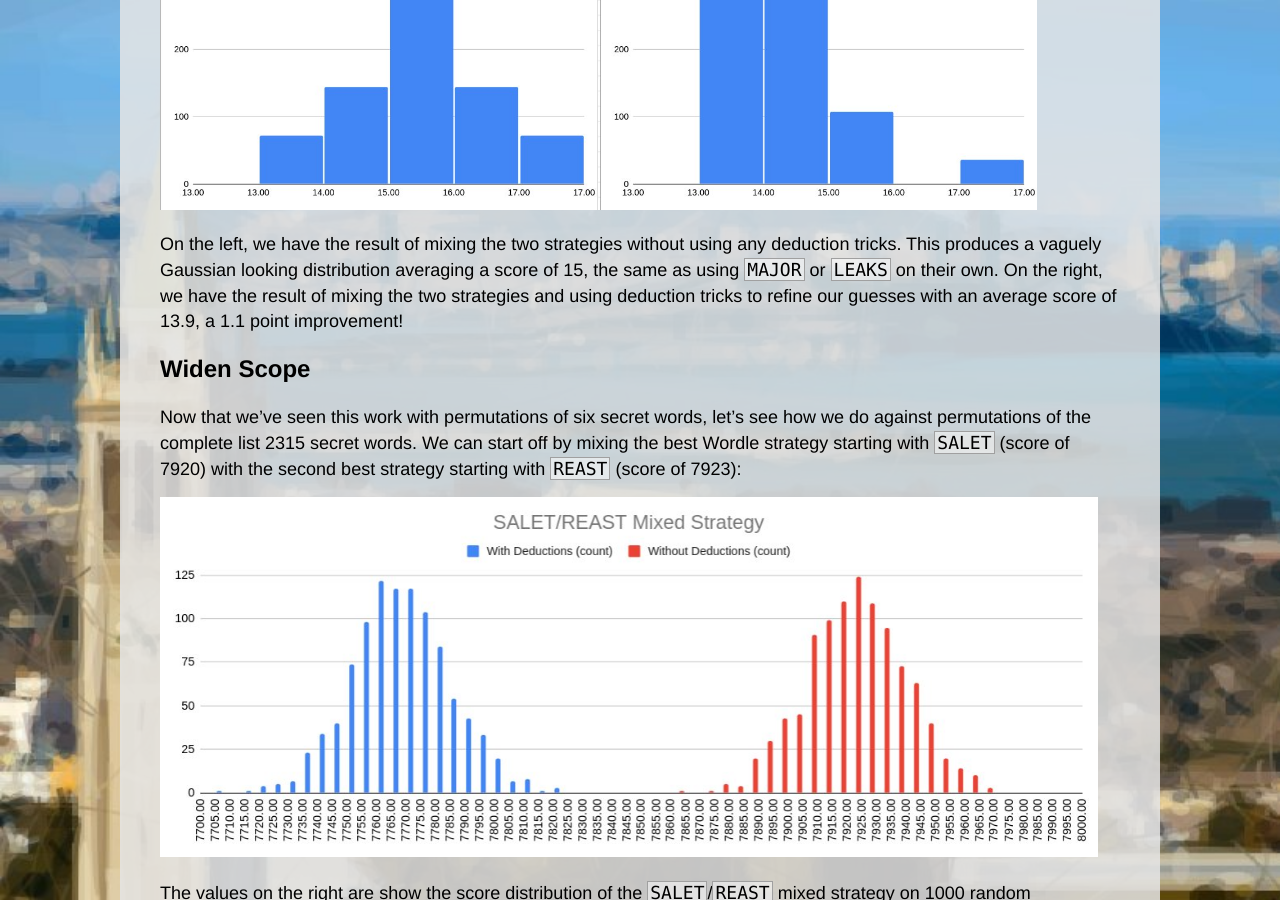
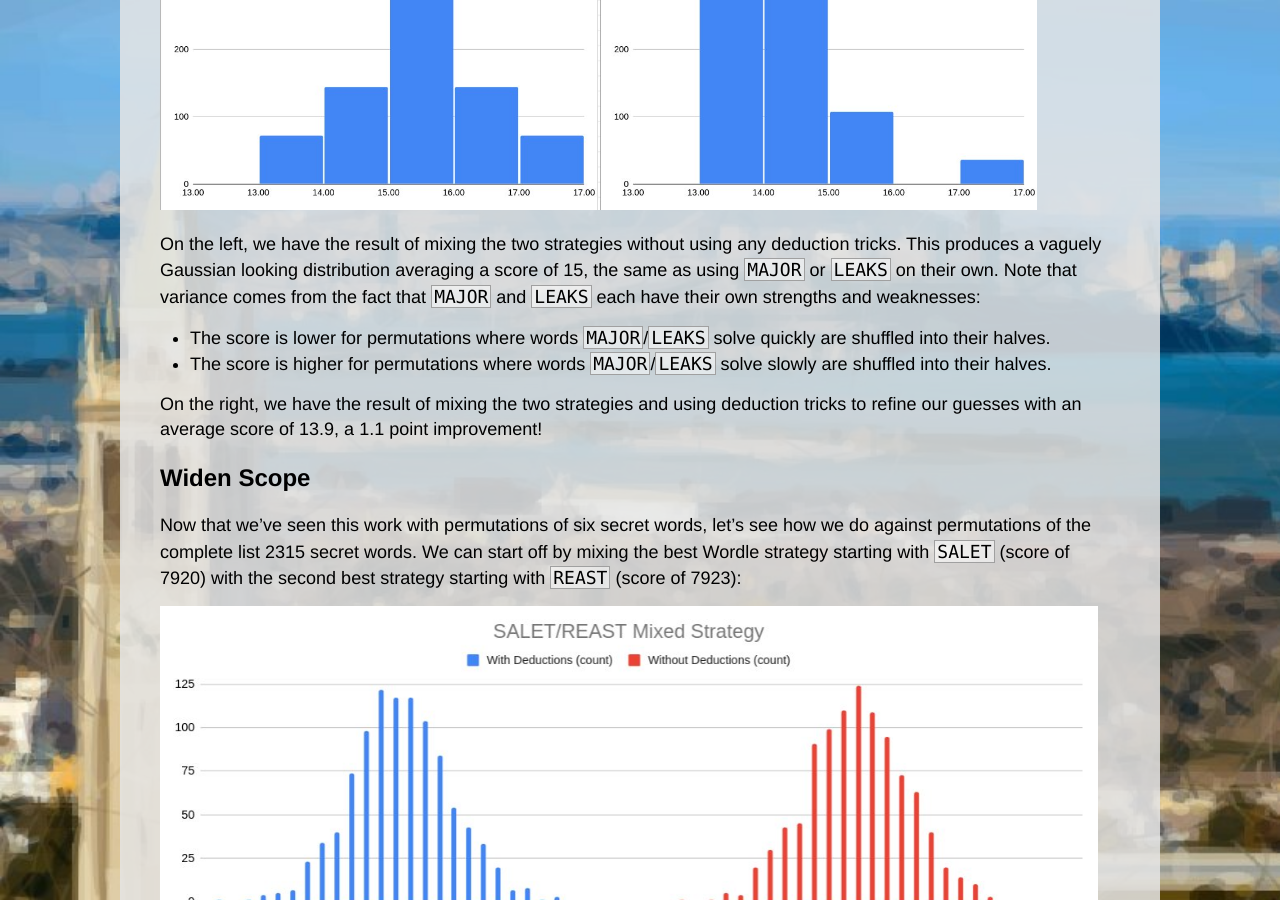
Before and after one commit to ckw017/ckw017.github.io, a Jekyll site: the page built from _posts/2025-8-24-Hyper-Wordle.md, in a window 1280 px wide and 900 px high, scrolled down 5348 px. Built offline with Jekyll 4.4.1, drawn with Linux system fonts in a browser that asks for light colours; formulas are drawn with MathJax 3.

Commit message:
explain variance

```diff
--- a/_posts/2025-8-24-Hyper-Wordle.md
+++ b/_posts/2025-8-24-Hyper-Wordle.md
@@ -200,7 +200,11 @@ of our secret words to build up histograms showing how much improvement deductio
 
 On the left, we have the result of mixing the two strategies without using any deduction
 tricks. This produces a vaguely Gaussian looking distribution averaging a score of 15,
-the same as using `MAJOR` or `LEAKS` on their own.
+the same as using `MAJOR` or `LEAKS` on their own. Note that variance comes from the
+fact that `MAJOR` and `LEAKS` each have their own strengths and weaknesses:
+* The score is lower for permutations where words `MAJOR`/`LEAKS` solve quickly are shuffled into their halves.
+* The score is higher for permutations where words `MAJOR`/`LEAKS` solve slowly are shuffled into their halves.
+
 On the right, we have the result of mixing the two strategies and using
 deduction tricks to refine our guesses with an average score of 13.9, a 1.1 point improvement!
 
```
Also changed, not shown: 1 other file.
